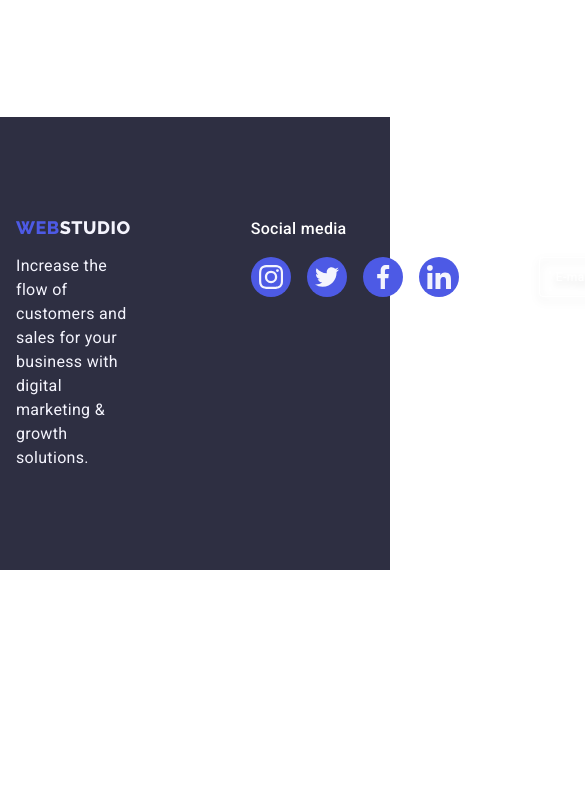
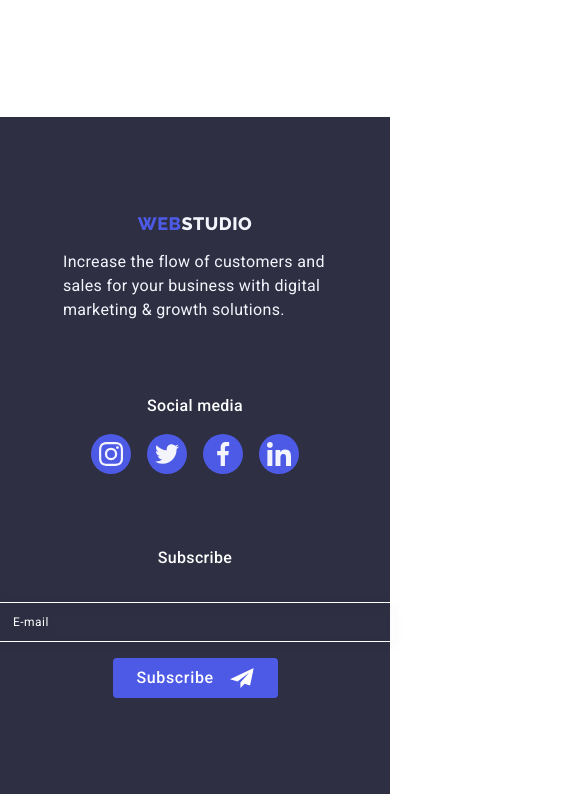
Before and after one commit to Kateryna4213/goit-markup-hw-07, a plain HTML site: page portfolio.html in a window 390 px wide. Shown: the part 4566-5360 px from the top of the page, 585 px wide, since content can reach past the window. Before the commit the page ends 5136 px from the top, so only its background shows below. Drawn offline with nearby package versions, Linux system fonts and the light colour scheme.

Commit message:
mobile_index

```diff
--- a/css/styles.css
+++ b/css/styles.css
@@ -241,7 +241,7 @@ button {
   background-color: var(--background-color-theme-dark);
   padding: 112px 0;
   background-repeat: no-repeat;
-  max-width: 428px;
+  width: 428px;
   height: 432px;
   margin: 0 auto;
   background-position: center;
@@ -528,23 +528,31 @@ button {
 /* ================= FOOTER =================*/
 .footer-container-box {
   display: flex;
-  align-items: baseline;
+  flex-direction: column;
+  row-gap: 72px;
+  align-items: center;
+}
+.footer-box-logo {
+  display: flex;
+  flex-direction: column;
+  align-items: center;
 }
 .footer-container {
   background-color: var(--background-color-theme-dark);
-  padding-top: 100px;
-  padding-bottom: 100px;
+  padding-top: 96px;
+  padding-bottom: 96px;
 }
 .footer-links-list {
   display: flex;
   flex-direction: row;
   gap: 16px;
 }
-
-.footer-box-logo {
-  margin-right: 120px;
+.subscribe-field {
+  display: flex;
+  flex-direction: column;
+  align-items: center;
+  row-gap: 16px;
 }
-
 .footer-container-text {
   font-size: 16px;
   line-height: 1.5;
@@ -563,7 +571,7 @@ button {
 .footer-box-links {
   display: flex;
   flex-direction: column;
-  margin-right: 80px;
+  align-items: center;
 }
 .footer-box-text {
   font-weight: 500;
@@ -597,7 +605,9 @@ button {
 }
 .subscribe-field-box {
   display: flex;
-  flex-direction: row;
+  flex-direction: column;
+  align-items: center;
+  row-gap: 16px;
 }
 .subscribe-field-input {
   background-color: transparent;
@@ -605,7 +615,7 @@ button {
   border: 1px solid #ffffff;
   filter: drop-shadow(0px 4px 4px rgba(0, 0, 0, 0.15));
   border-radius: 4px;
-  width: 264px;
+  width: 398px;
   height: 40px;
   padding-left: 16px;
   font-size: 12px;
@@ -616,11 +626,11 @@ button {
 ::placeholder {
   color: #fff;
 }
-.subscribe-field-box-label {
+/* .subscribe-field-box-label {
   margin-right: 24px;
-}
+} */
 .subscribe-field-btn {
-  min-width: 165px;
+  width: 165px;
   padding: 8px 24px;
   height: 40px;
   display: flex;
```
Also changed, not shown: index.html (+2 -2 lines).
